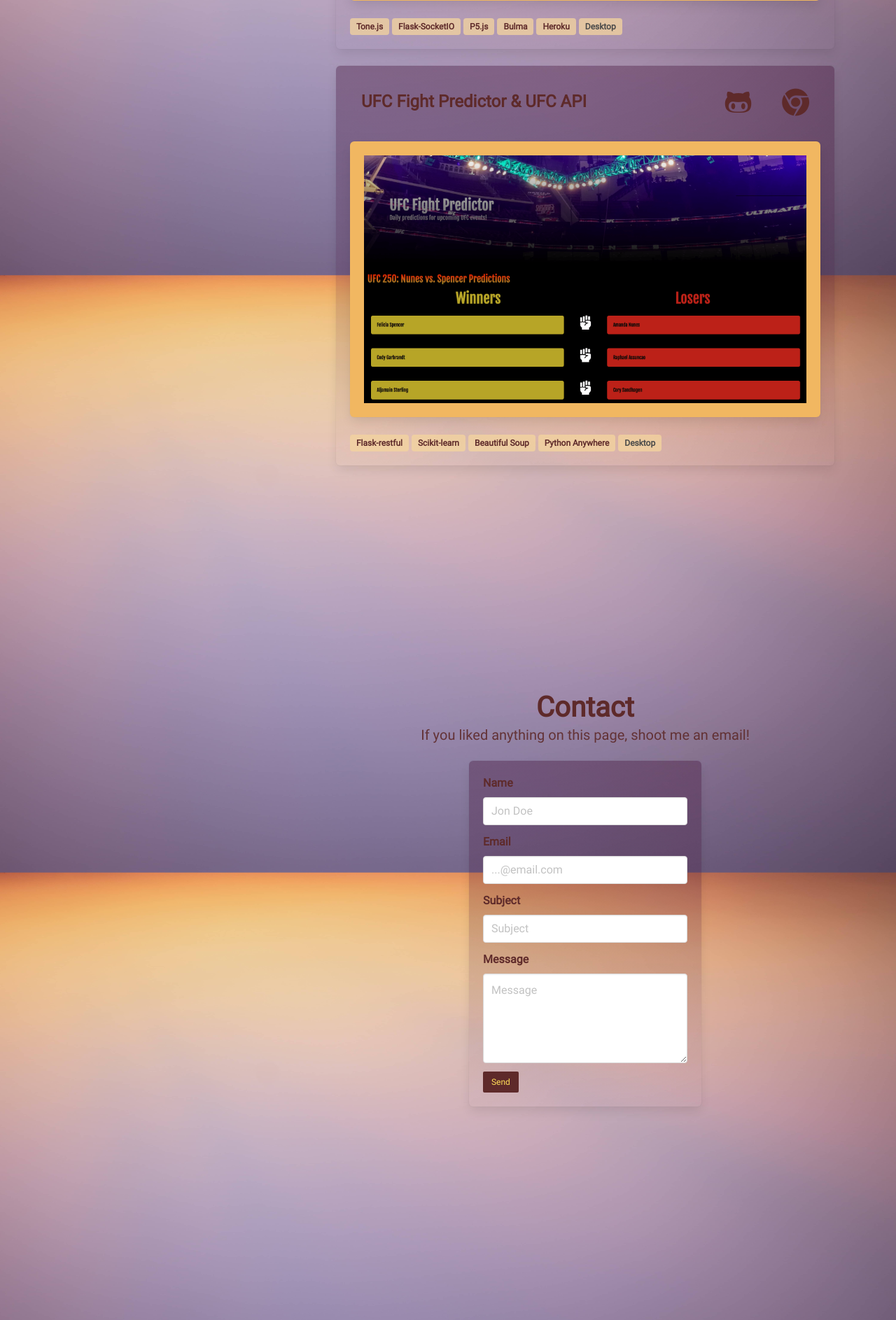
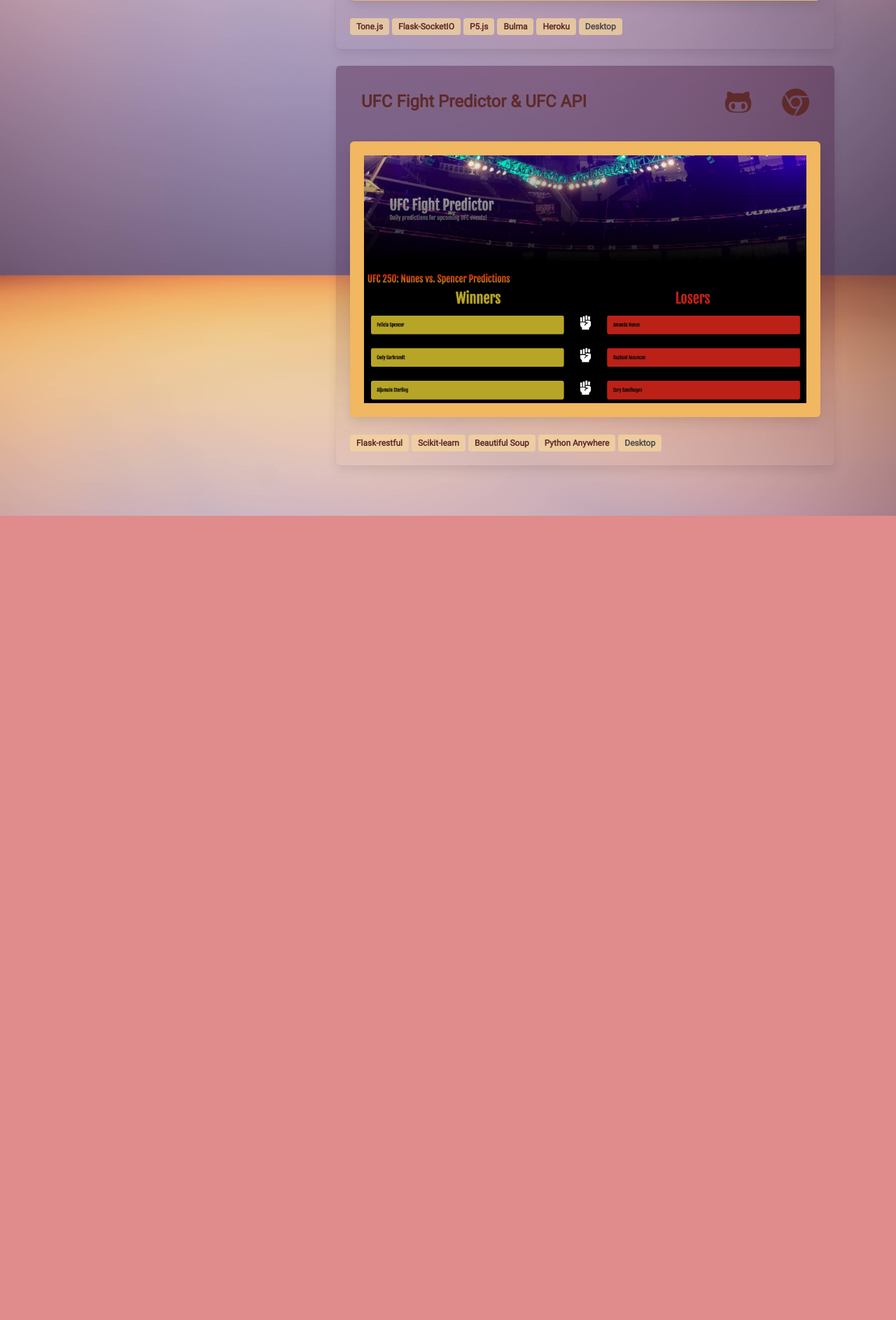
Before and after one commit to mavho/Portfolio, a Flask app: page / in a window 1280 px wide. Shown: the part 3020-4906 px from the top of the page at 70% size. After the commit the page ends 3757 px from the top, so only its background shows below. Run offline with Flask 2, Linux system fonts and the light colour scheme; some libraries are stand-ins or nearby versions.

Commit message:
Removing contact form functionality. Uneeded in the long run.

```diff
--- a/server/forms.py
+++ /dev/null
@@ -1,10 +0,0 @@
-from flask_wtf import FlaskForm
-from wtforms import TextField, TextAreaField, SubmitField,validators
-from wtforms.validators import Required, DataRequired, ValidationError
-
-class ContactForm(FlaskForm):
-    name = TextField("Name",  [validators.Required("Name required")])
-    email = TextField("Email",  [validators.Required("Email required")])
-    subject = TextField("Subject",  [validators.Required("Subject required")])
-    message = TextAreaField("Message",  [validators.Required("Message required")])
-    submit = SubmitField("Send")
--- a/server/routes.py
+++ b/server/routes.py
@@ -1,25 +1,8 @@
 from flask import render_template, jsonify, abort, request,flash, send_file
-from server.forms import ContactForm
 from flask_mail import Message,Mail
 from server import app, mail
 import sys, os
 
-@app.route('/',methods=['GET','POST'])
+@app.route('/',methods=['GET'])
 def index():
-    form = ContactForm(request.form)
-
-    if request.method == 'POST':
-        if form.validate() == False:
-            flash(form.errors)
-            return render_template('_layouts/base.html', form=form), 200
-        else:
-            msg = Message(form.subject.data, sender='contact@example.com', recipients=['your_email@example.com'])
-            msg.body = """
-            From: %s <%s>
-            %s
-            """ % (form.name.data, form.email.data, form.message.data)
-            mail.send(msg)
-            return render_template('_layouts/base.html', success=True,form=ContactForm(formdata=None))
-
-    elif request.method == 'GET':
-        return render_template('_layouts/base.html',form=form), 200
+    return render_template('_layouts/base.html'), 200
--- a/server/templates/_includes/contact_v2.html
+++ /dev/null
@@ -1,50 +0,0 @@
-<div class="hero is-fullheight">
-
-<div class="columns">
-    <div class="column is-6 is-offset-3">
-      <div class="box opq-bkgrd pink">
-      {% if success %}
-        <h1 class="has-text-brown"> Thank you!</h1>
-      {% endif %}
-      <form action="{{ url_for('index') }}" method=post>
-        {{ form.hidden_tag() }}
-        <div class="field">
-          {{ form.name.label(class_="label has-text-brown") }}
-          <div class="control">
-          {{ form.name(class_="input",placeholder="Jon Doe", **{'data-validation':'required'})}}
-          </div>
-        </div>
-
-        <div class="field">
-            {{ form.email.label(class_="label has-text-brown") }}
-          <div class="control">
-            {{ form.email(class_="input",placeholder="...@email.com", **{'data-validation':'required'}) }}
-          </div>
-        </div>
-        <div class="field">
-          {{ form.subject.label(class_="label has-text-brown") }}
-          <div class="control">
-            {{ form.subject(class_="input",placeholder="Subject", **{'data-validation':'required'})}}
-          </div>
-        </div>
-
-        <div class="field">
-          {{ form.message.label(class_="label has-text-brown") }}
-          <div class="control">
-          {{ form.message(class_="textarea",placeholder="Message", **{'data-validation':'required'})}}
-          </div>
-        </div>
-
-        <div class="field">
-          <div class="level">
-              <div class="level-right">
-                  <div class="level-item">
-                    {{ form.submit(class_="button has-background-brown is-small no-border has-text-warning") }}
-                  </div>
-              </div>
-            </div>
-        </div>
-      </form>
-      </div>
-    </div>
-</div>
--- a/server/templates/_layouts/base.html
+++ b/server/templates/_layouts/base.html
@@ -51,12 +51,6 @@
                       </span>
                       <span>Portfolio</span>
                     </a>
-                    <a class="level-item link-item is-size-6 has-text-brown" href="#contact">
-                      <span class="icon">
-                        <i class="fas fa-envelope"></i>
-                      </span>
-                      <span>Contact</span>
-                    </a>
                   </div>
                 </h6>
               </div>
@@ -98,20 +92,6 @@
                       {% include "_includes/portfolio.html" %}
                     </div>
                   </div>
-                  <div class="tile is-parent">
-                    <div class="tile is-child">
-                      <div class="hero is-large">
-                        <div class="hero-body" id="about">
-                          <div class="section-heading">
-                          <h3 class="title is-2 has-text-brown" id="contact">Contact</h3>
-                          <h4 class="subtitle is-5 has-text-brown" style="opacity: 0.9;">If you liked anything on this page, shoot me an email!</h4>
-                        </div>
-                        <br>
-                        {% include "_includes/contact_v2.html" %}
-                        </div>
-                      </div>
-                    </div>
-                  </div>
                 </div>
               </div>
             </div>
```
